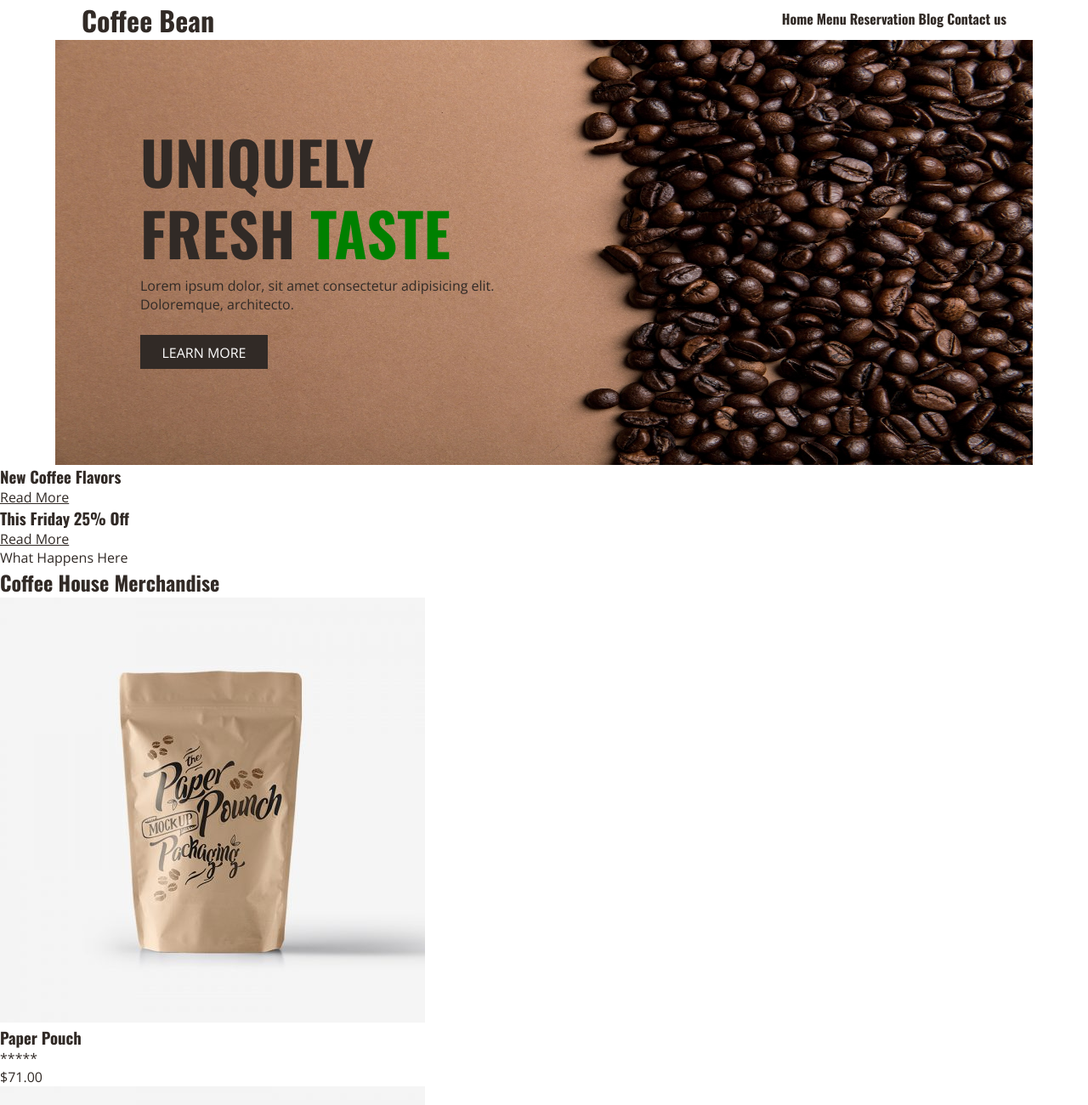
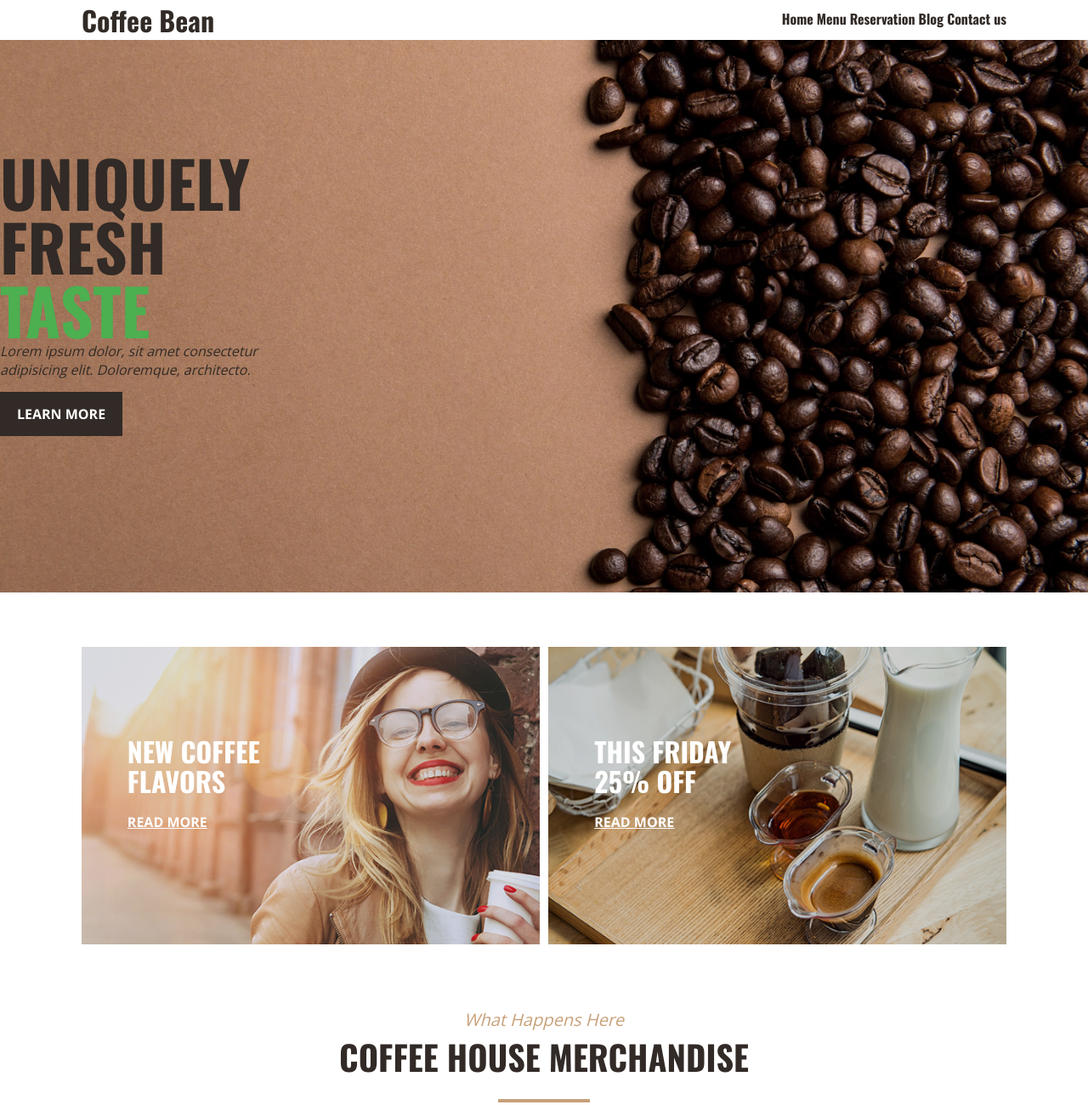
Before and after one commit to satomi-h12/satomi-weekend-portofolio, a plain HTML site: page index.html in a window 1280 px wide. Shown: the top 1300 px of the page at 85% size. Drawn offline with nearby package versions, Linux system fonts and the light colour scheme.

Commit message:
Added Banner, Ads, and Merch CSS

```diff
--- a/css/style.css
+++ b/css/style.css
@@ -64,14 +64,18 @@ body{
   display: inline-block;
 }
 
+
+
+
 /*Banner Area*/
+/*
 .banner{
-  width: 1150px;
+  width: 1100px;
   height: 500px;
   margin: 0 auto;
   background-image: url(../images/atf-image.jpg);
   background-repeat: no-repeat;
-  background-size: 1150px 500px;
+  background-size: 1100px 500px;
 }
 
 .banner-text{
@@ -111,3 +115,245 @@ body{
   background-color: #312a26;
   text-decoration: none;
 }
+
+/*Banner Area from Christian*/
+.banner{
+  height: 650px;
+  background-color: orange;
+  background-image: url('../images/atf-image.jpg');
+  background-size: cover;
+  background-position: center;
+  margin-bottom: 5%;
+}
+.banner-text{
+  width: 30%;
+  position: relative;
+  top: 20%;
+  left: 7.5;
+}
+.banner h2{
+  text-transform: uppercase;
+  font-size: 75px;
+  line-height: 75px;
+}
+.banner span{
+  color: #4caf50;
+  font-family: 'Oswald', sans-serif;
+}
+.banner p{
+  font-style: italic;
+  margin-bottom: 15px;
+}
+.banner a{
+  padding: 15px 20px;
+  background-color: #312A26;
+  color: white;
+  display: inline-block;
+  text-decoration: none;
+  text-transform: uppercase;
+  font-weight: 700;
+}
+
+
+
+
+/*Ads*/
+/*
+.ads-item1{
+  background-image: url(../images/merchandise1.jpg);
+  float: left;
+  height: 200px;
+  width: 300px;
+  background-size: cover;
+  background-position: center;
+  background-repeat: no-repeat;
+  box-sizing: border-box;
+  position: relative;
+  left: 150px;
+  border: 2px solid black;
+}
+
+.ads-item2{
+  background-image: url(../images/merchandise2.jpg);
+  float: right;
+  height: 200px;
+  width: 300px;
+  background-size: cover;
+  background-position: center;
+  background-repeat: no-repeat;
+  box-sizing: border-box;
+  position: relative;
+  right: 150px;
+  border: 2px solid black;
+}
+.ads1{
+  display: block;
+  width: 1000px;
+  height: 200px;
+  border: 2px solid black;
+  margin-left: auto;
+  margin-right: auto;
+  margin-top: 70px;
+  color: white;
+}
+.ads-text{
+  height: 60px;
+  width: 130px;
+  position: relative;
+  left: 30px;
+  top:30px;
+}
+.ads-text h3{
+  color: white;
+  text-transform: uppercase;
+  font-size: 25px;
+  padding-bottom: 20px;
+}
+.ads-text a{
+  color: white;
+  text-transform: uppercase;
+  font-weight: bolder;
+  font-size: 10px;
+  border: 2px solid black;
+  padding-left: 8px;
+  letter-spacing: 1px;
+}
+.merch{
+  clear: both;
+}
+*/
+
+
+/*Ads Area 1 from Christian*/
+.ads{
+  overflow: auto;
+  width: 85%;
+  margin-left: auto;
+  margin-right: auto;
+  margin-bottom: 5%;
+}
+.ads-box{
+  width: 49.5%;
+  float: left;
+  height: 350px;
+  background-size: cover;
+  background-position: center;
+  background-color: #312A26;
+  position: relative;
+}
+.ads .ads-box:nth-child(1),
+.ads .ads-box:nth-child(3){
+  margin-right: 1%;
+}
+.ads .ads-box:nth-child(1),
+.ads .ads-box:nth-child(2){
+  margin-bottom: 1%;
+}
+.ads1 .ads-box:nth-child(1){
+  background-image: url('../images/merchandise1.jpg');
+}
+.ads1 .ads-box:nth-child(2){
+  background-image: url('../images/merchandise2.jpg');
+}
+
+.ads2 .ads-box:nth-child(1){
+  background-image: url('../images/merchandise3.jpg');
+}
+.ads2 .ads-box:nth-child(2){
+  background-image: url('../images/merchandise4.jpg');
+}
+.ads2 .ads-box:nth-child(3){
+  background-image: url('../images/merchandise5.jpg');
+}
+.ads2 .ads-box:nth-child(4){
+  background-image: url('../images/merchandise6.jpg');
+}
+
+.ads-text{
+  width: 30%;
+  position: relative;
+  left: 10%;
+  top: 30%;
+}
+
+.ads-text h3{
+  color: white;
+  font-size: 32px;
+  line-height: 35px;
+  margin-bottom: 20px;
+  text-transform: uppercase;
+}
+
+.ads-text a{
+  color: white;
+  text-transform: uppercase;
+  font-weight: 700;
+}
+
+
+/*Merchandise Area*/
+
+.merch{
+  width: 85%;
+  margin-left: auto;
+  margin-right: auto;
+  margin-bottom: 5%;
+}
+.div-title{
+  text-align: center;
+  margin-bottom: 5%;
+}
+.div-title span{
+  color: #c7a17a;
+  font-style: italic;
+  font-size: 20px;
+}
+.div-title h2{
+  color: #312A26;
+  font-size: 40px;
+  text-transform: uppercase;
+  margin-bottom: 20px;
+}
+.div-title hr{
+  background-color: #c7a17a;
+  width: 10%;
+  height: 4px;
+  margin-right: auto;
+  margin-left: auto;
+}
+
+.merch-gallery{
+  overflow: auto;
+}
+
+.merch-item{
+  width: 24.25%;
+  float: left;
+  margin-right: 1%;
+}
+
+.merch-item:nth-child(4),
+.merch-item:nth-child(8){
+  margin-right: 0;
+}
+
+.merch-item:nth-child(1),
+.merch-item:nth-child(2),
+.merch-item:nth-child(3),
+.merch-item:nth-child(4){
+  margin-bottom: 1%;
+}
+
+.merch-item img{
+  width: 100%;
+}
+.merch-item h3{
+  color: #312A26;
+}
+
+.merch-item span{
+  color: #c7a17a;
+}
+.merch-item p{
+  color: #c7a17a;
+}
```
Also changed, not shown: index.html (+1 -1 lines), 1 other file.
